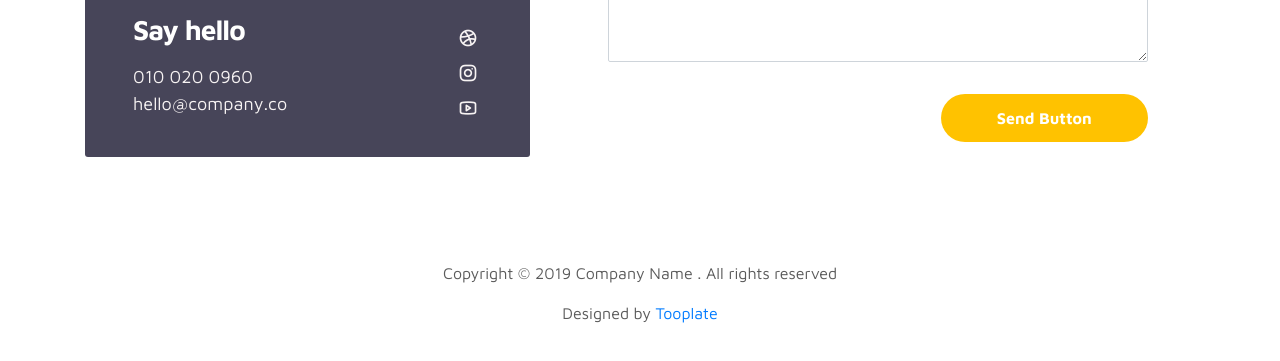
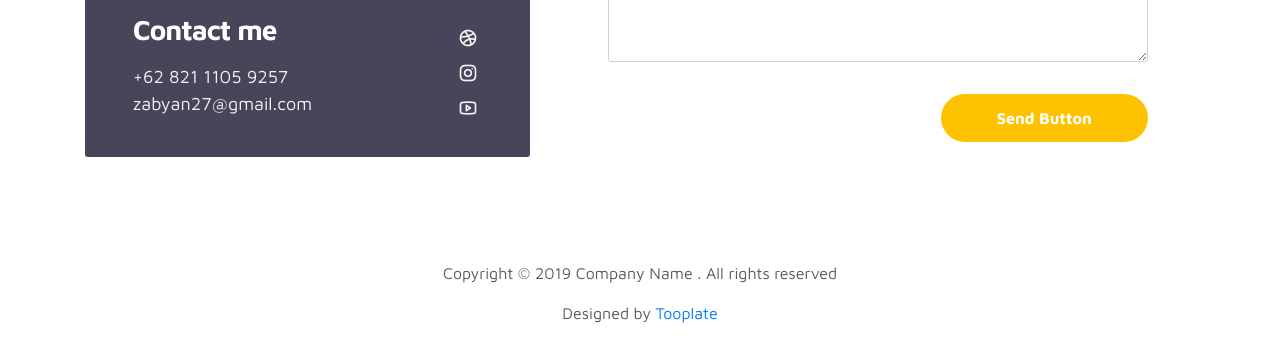
Before and after one commit to Grissssz/grissz, a plain HTML site: page index.html in a window 1280 px wide. Shown: the part 2769-3130 px from the top of the page. Drawn offline with Linux system fonts and the light colour scheme.

Commit message:
Update index.html

```diff
--- a/index.html
+++ b/index.html
@@ -255,9 +255,9 @@ https://www.tooplate.com/view/2115-marvel
 
             <div class="contact-info d-flex justify-content-between align-items-center py-4 px-lg-5">
                 <div class="contact-info-item">
-                  <h3 class="mb-3 text-white">Say hello</h3>
-                  <p class="footer-text mb-0">010 020 0960</p>
-                  <p><a href="mailto:hello@company.co">hello@company.co</a></p>
+                  <h3 class="mb-3 text-white">Contact me</h3>
+                  <p class="footer-text mb-0">+62 821 1105 9257</p>
+                  <p><a href="mailto:hello@company.co">zabyan27@gmail.com</a></p>
                 </div>
 
                 <ul class="social-links">
```
